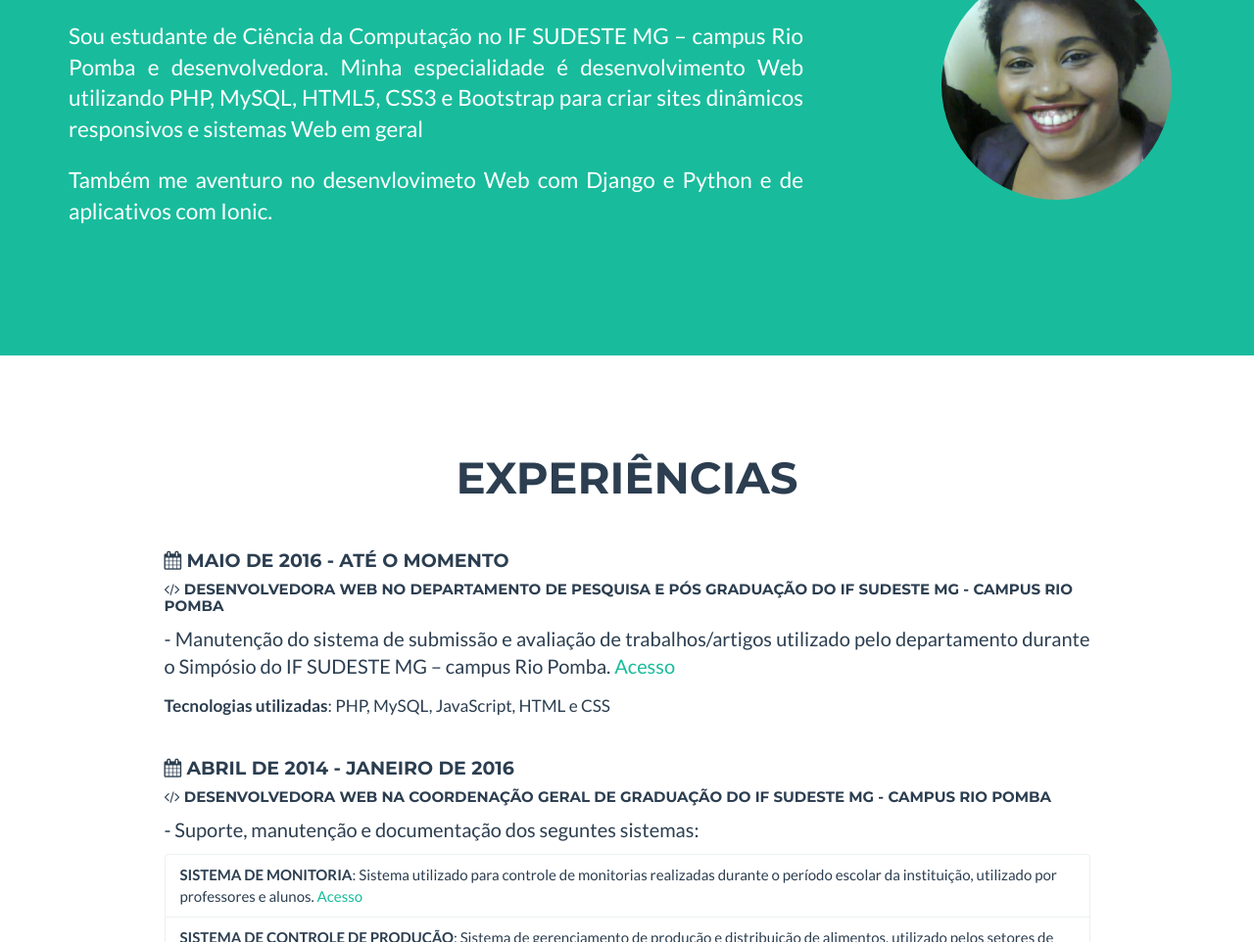
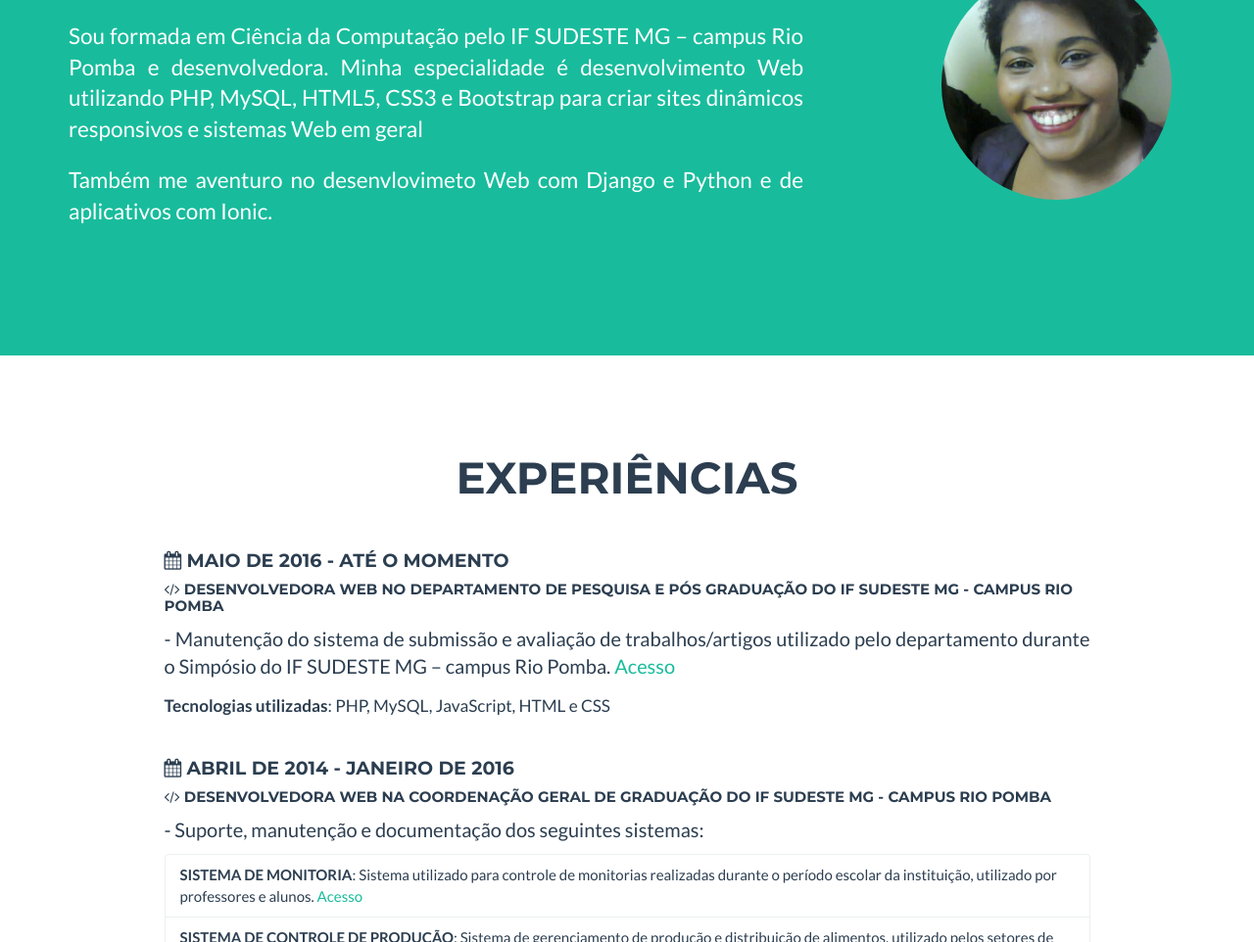
Before and after one commit to PriscylaSantos/PriscylaSantos.github.io, a plain HTML site: page index.html in a window 1280 px wide. Shown: the part 338-1300 px from the top of the page at 98% size. Drawn offline with nearby package versions, Linux system fonts and the light colour scheme.

Commit message:
Atualizando

```diff
--- a/index.html
+++ b/index.html
@@ -69,7 +69,7 @@
                             Prazer, me chamo Priscyla!
                         </p>
                         <p class="lead text-justify">
-                            Sou estudante de Ciência da Computação no IF SUDESTE MG – campus Rio Pomba e desenvolvedora.
+                            Sou formada em Ciência da Computação pelo IF SUDESTE MG – campus Rio Pomba e desenvolvedora.
                             Minha especialidade é desenvolvimento Web utilizando  PHP, MySQL, HTML5, CSS3 e Bootstrap para criar sites dinâmicos responsivos e sistemas Web em geral<br />
                         </p>
                         <p class="lead text-justify">
@@ -120,7 +120,7 @@
                         <h4><i class="fa fa-calendar" aria-hidden="true"></i> Abril de 2014 - Janeiro de 2016</h4>
                         <h5><i class="fa fa-code" aria-hidden="true"></i> Desenvolvedora Web na Coordenação Geral de Graduação do IF SUDESTE MG - CAMPUS RIO POMBA</h5>
                         <p class="text-justify">
-                            - Suporte, manutenção e documentação dos seguntes sistemas:
+                            - Suporte, manutenção e documentação dos seguintes sistemas:
                         </p>
                             <div>
                                 <ul class="list-group">
```
